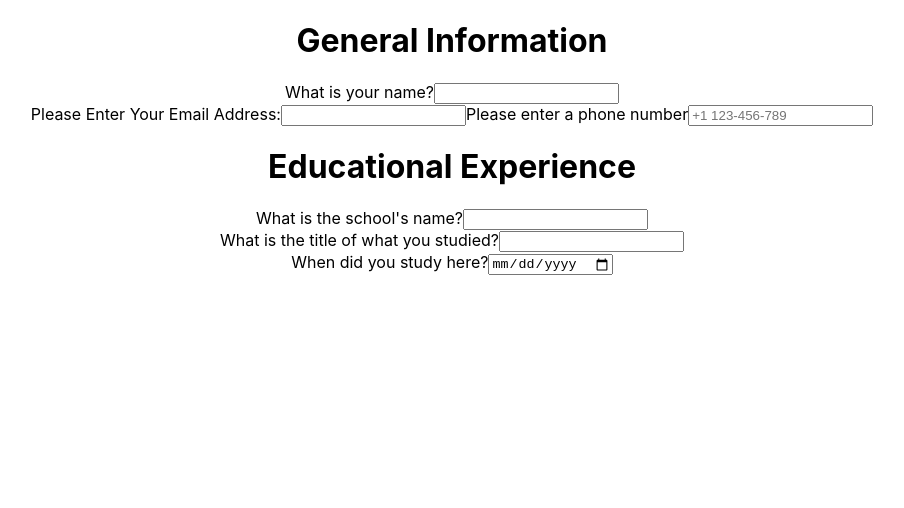
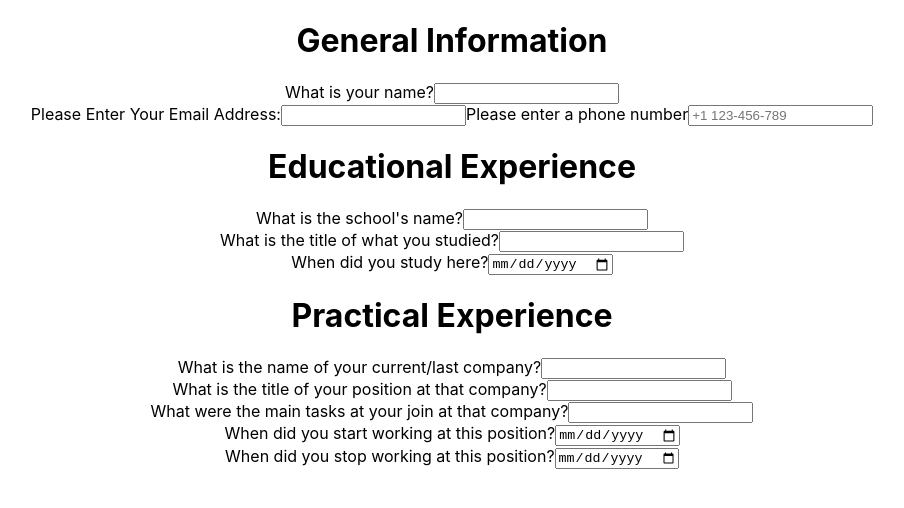
Before and after one commit to jackalot/o-cv-project, a React (Create React App) app: page / in a window 1280 px wide. Shown: the top 508 px of the page, without its empty margins (188-1092 px from the left). Built offline with nearby package versions, Linux system fonts and the light colour scheme; the HTML template or start-up script is replaced by a standard one.

Commit message:
PracticalExperience is now called inside OverView

```diff
--- a/src/components/Overview.js
+++ b/src/components/Overview.js
@@ -41,6 +41,7 @@ class OverView extends React.Component {
       return <div>
         <GeneralInformation></GeneralInformation>
         <EducationalExperience></EducationalExperience>
+        <PracticalExperience></PracticalExperience>
       </div>
     }
 }
```
